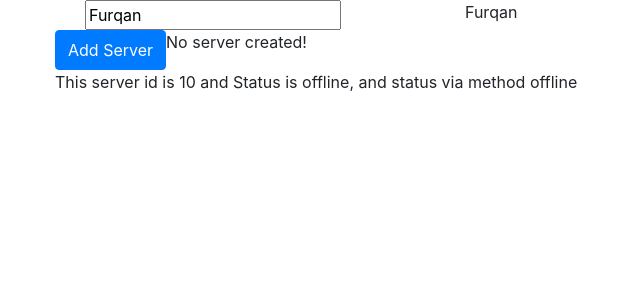
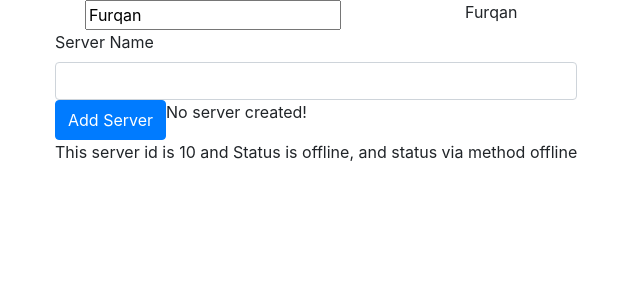
Before and after one commit to furqankhyraj/angular, an Angular app: page / in a window 1280 px wide. Shown: the top 300 px of the page, without its empty margins (0-640 px from the left). Built offline with nearby package versions, Linux system fonts and the light colour scheme.

Commit message:
Passing & Using Data with Event Binding

```diff
--- a/src/app/servers/servers.component.html
+++ b/src/app/servers/servers.component.html
@@ -1,3 +1,8 @@
+<div class="row">
+        <label>Server Name</label>
+        <input type="text" class="form-control" (input)="onUpdateServerName($event)">
+        <p>{{serverName}}</p>
+</div>
 <div class="row">
         <!-- <button
         class="btn btn-primary"
--- a/src/app/servers/servers.component.ts
+++ b/src/app/servers/servers.component.ts
@@ -8,6 +8,7 @@ import { Component, OnInit } from '@angular/core';
 export class ServersComponent implements OnInit {
   allowNewServer = false;
   serverCreationStatus = 'No server created!';
+  serverName = '';
   constructor() {
     setTimeout(()=>{
       this.allowNewServer = true;
@@ -22,4 +23,8 @@ export class ServersComponent implements OnInit {
     this.serverCreationStatus = 'Server was created';
   }
 
+  onUpdateServerName(event: Event){
+    this.serverName = (<HTMLInputElement>event.target).value;
+  }
+
 }
```
